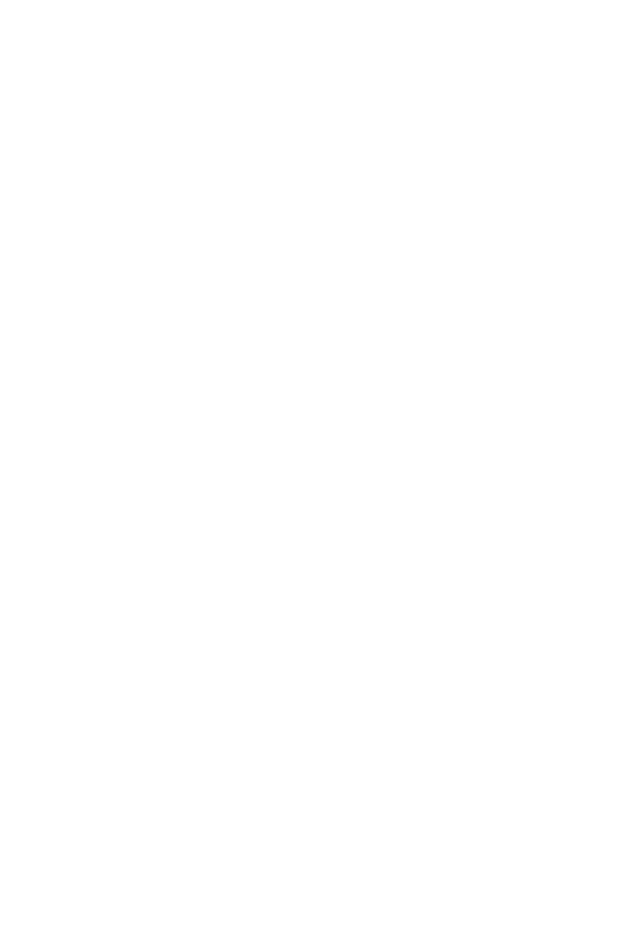
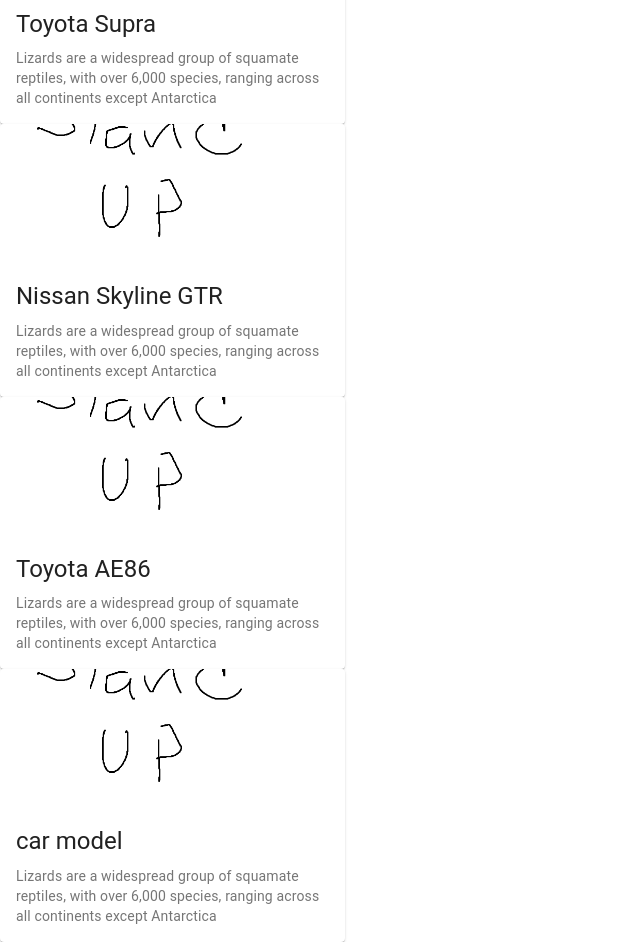
Before and after one commit to roddp/StandUp, a React (Create React App) app: page /carros in a window 1280 px wide. Shown: the part 220-1162 px from the top of the page, without its empty margins (0-640 px from the left). Before the commit the page ends 800 px from the top, so only its background shows below. Built offline with nearby package versions, Linux system fonts and the light colour scheme.

Commit message:
crude cards

```diff
--- /dev/null
+++ b/src/assets/cars.json
@@ -0,0 +1,38 @@
+[
+  {
+    "id": "1",
+    "brand": "Toyota",
+    "model": "Supra",
+    "hp": "1000",
+    "color": "black",
+    "price": "123123",
+    "year": "1999"
+  },
+  {
+    "id": "2",
+    "brand": "Nissan",
+    "model": "Skyline GTR",
+    "hp": "1000",
+    "color": "blue",
+    "price": "123123",
+    "year": "1999"
+  },
+  {
+    "id": "3",
+    "brand": "Toyota",
+    "model": "AE86",
+    "hp": "123123",
+    "color": "white",
+    "price": "123123",
+    "year": "1909"
+  },
+  {
+    "id": "4",
+    "brand": "car",
+    "model": "model",
+    "hp": "hp",
+    "color": "color",
+    "price": "123123",
+    "year": "year"
+  }
+]
--- /dev/null
+++ b/src/components/Carro.css
@@ -0,0 +1,12 @@
+.task {
+  background: #f4f4f4;
+  margin: 5px;
+  padding: 10px 20px;
+  cursor: pointer;
+}
+
+.task h3 {
+  display: flex;
+  align-items: center;
+  justify-content: space-between;
+}
--- /dev/null
+++ b/src/components/Carro.js
@@ -0,0 +1,52 @@
+import React from "react";
+import { makeStyles } from "@material-ui/core/styles";
+import Card from "@material-ui/core/Card";
+import CardActionArea from "@material-ui/core/CardActionArea";
+import CardActions from "@material-ui/core/CardActions";
+import CardContent from "@material-ui/core/CardContent";
+import CardMedia from "@material-ui/core/CardMedia";
+import Button from "@material-ui/core/Button";
+import Typography from "@material-ui/core/Typography";
+import logo from "../assets/logo.png";
+
+const useStyles = makeStyles({
+  root: {
+    maxWidth: 345,
+  },
+  media: {
+    height: 140,
+  },
+});
+
+const Carro = ({ carro }) => {
+  const classes = useStyles();
+
+  return (
+    <Card className={classes.root}>
+      <CardActionArea>
+        <CardMedia
+          className={classes.media}
+          image={logo}
+          title="Contemplative Reptile"
+        />
+        <CardContent>
+          <Typography gutterBottom variant="h5" component="h2">
+            {carro.brand + " " + carro.model}
+          </Typography>
+          <Typography variant="body2" color="textSecondary" component="p">
+            Lizards are a widespread group of squamate reptiles, with over 6,000
+            species, ranging across all continents except Antarctica
+          </Typography>
+        </CardContent>
+      </CardActionArea>
+    </Card>
+  );
+  /* <div className="task">
+      <h3>
+        {carro.brand + " " + carro.model} <Button href="/">Details</Button>
+      </h3>
+      <p>{carro.price}</p>
+    </div> */
+};
+
+export default Carro;
--- a/src/pages/Carros.js
+++ b/src/pages/Carros.js
@@ -1,10 +1,13 @@
 import React from "react";
-
+import cars from "../assets/cars.json";
+import Carro from "../components/Carro";
 const Carros = () => {
   return (
-    <div>
-      <h1>Carros Aqui</h1>
-    </div>
+    <>
+      {cars.map((car) => (
+        <Carro carro={car}></Carro>
+      ))}
+    </>
   );
 };
 
```
